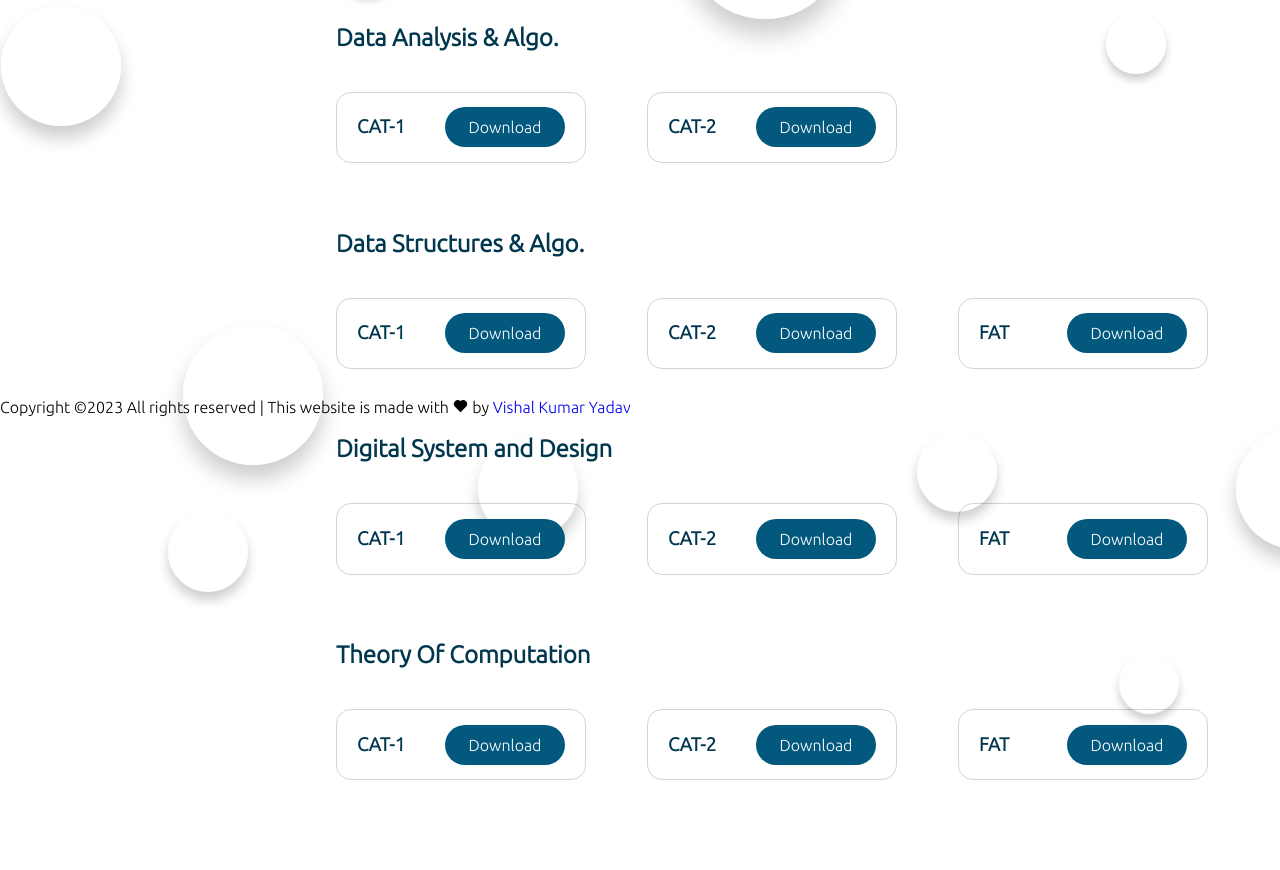
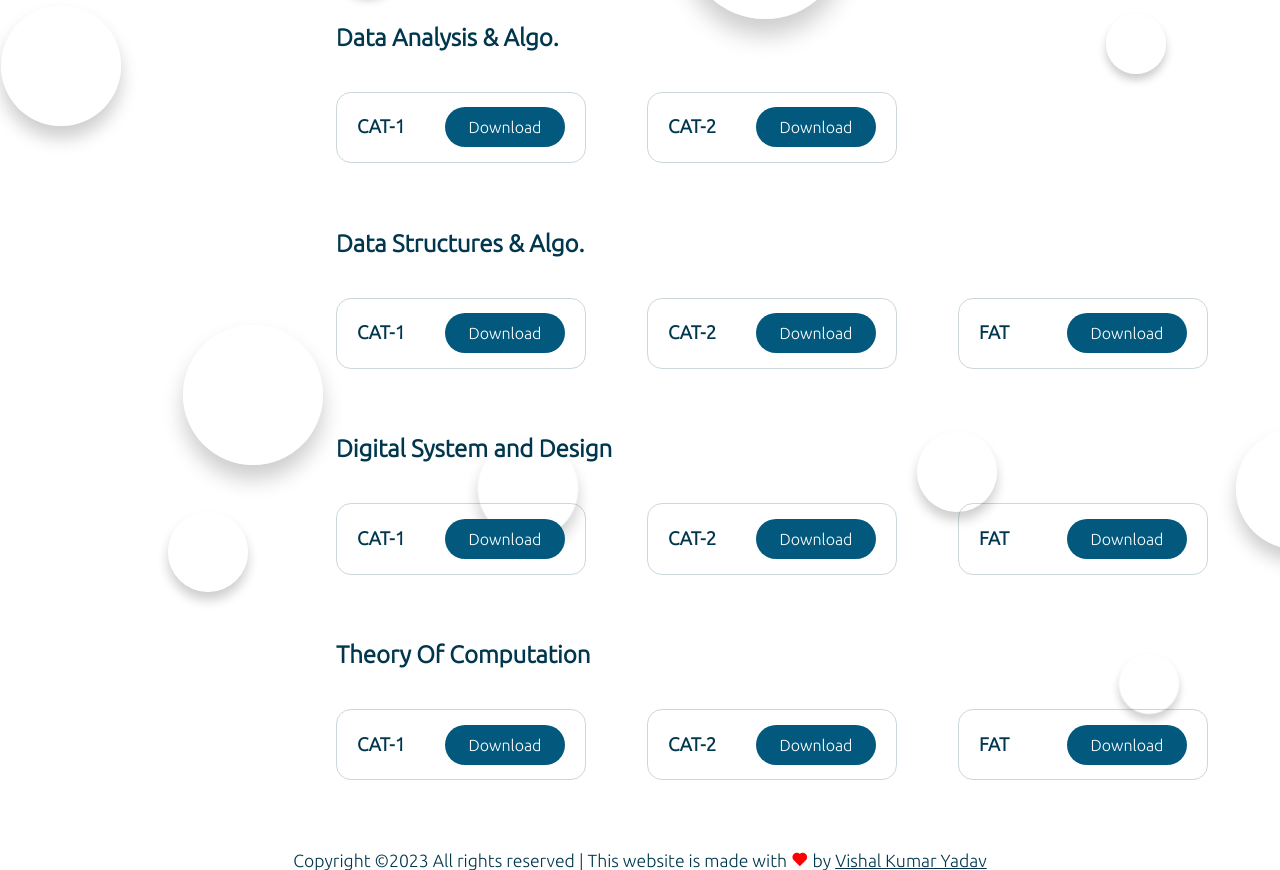
Before and after one commit to Vishal-1004/VIT-PaperBank, a plain HTML site: page index.html in a window 1280 px wide. Shown: the part 618-1488 px from the top of the page. Before the commit the page ends 1418 px from the top, so only its background shows below. Drawn offline with nearby package versions, Linux system fonts and the light colour scheme.

Commit message:
Update style.css

```diff
--- a/style.css
+++ b/style.css
@@ -3,6 +3,7 @@
     box-sizing: border-box;
     font-family: Ubuntu;
     text-decoration: none;
+    scroll-behavior: smooth;
 }
 
 body {
@@ -35,7 +36,7 @@ body {
 div.content {
     margin-left: 25%;
     padding: 1px 16px;
-    height: 1000px;
+    height: fit-content;
 }
 
 .content h1{
@@ -196,3 +197,24 @@ div.content {
     }
 
 }
+
+footer{
+    margin-top: 50px;
+    text-align: center;
+    color: #00374E;
+}
+
+footer i{
+    color: red;
+}
+
+footer p{
+    font-size: 1.1rem;
+    font-weight: 500;
+}
+
+footer a{
+    color: #00374E;
+    text-decoration: underline #00374E;
+    cursor: pointer;
+}
```
